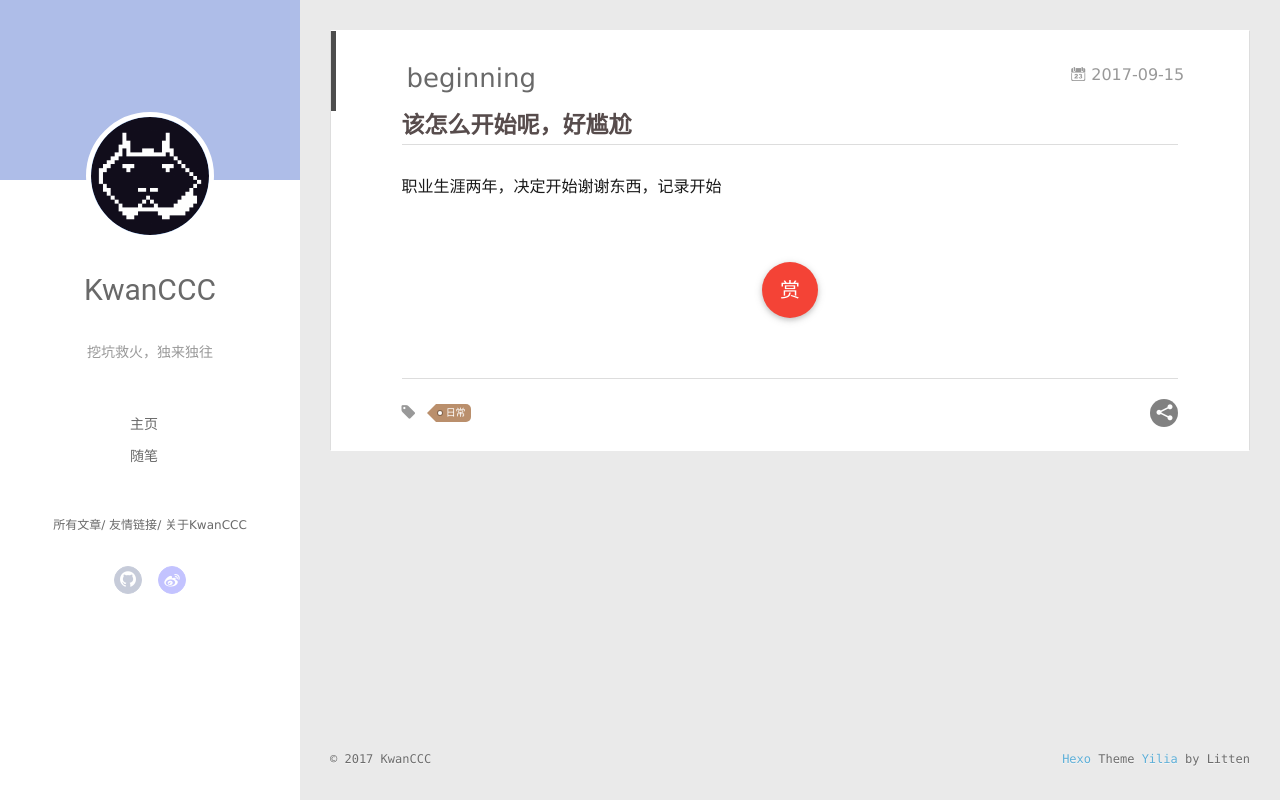
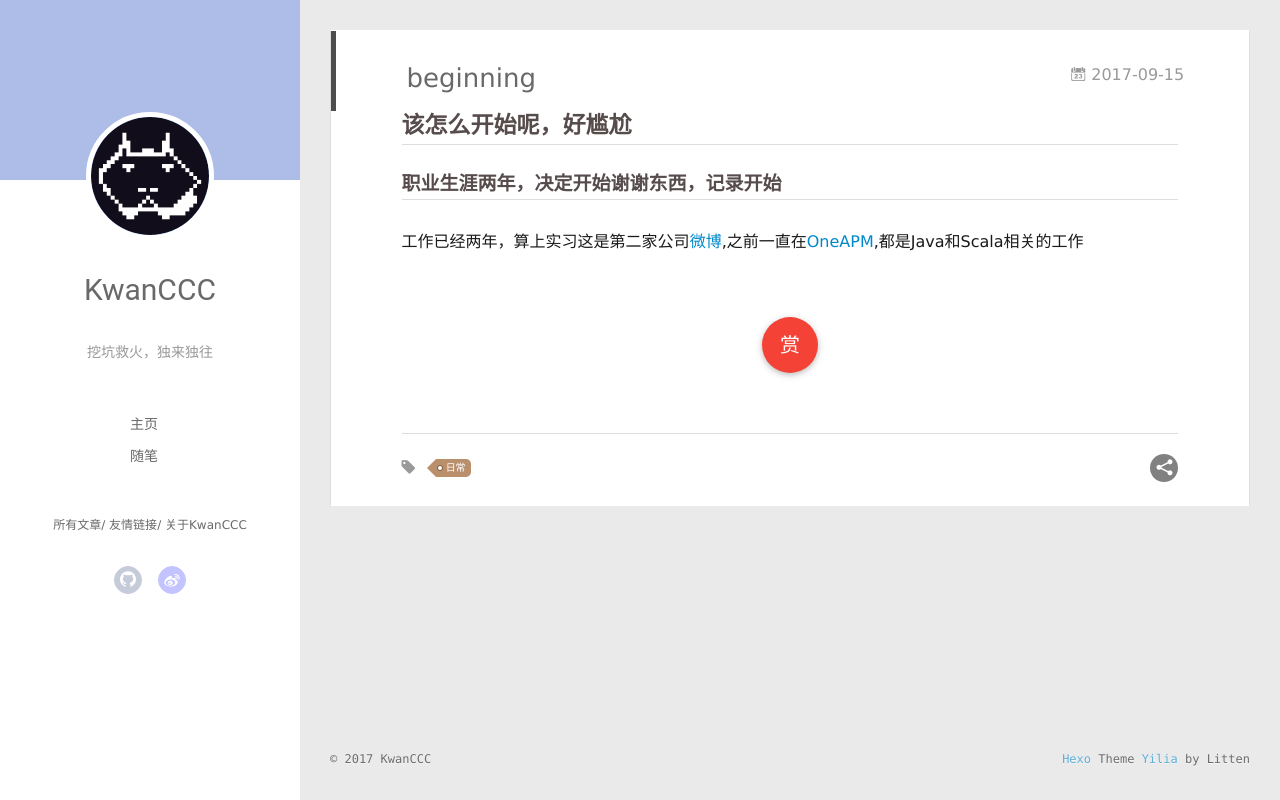
Before and after one commit to kwanCCC/blog, a plain HTML site: page 2017/09/15/beginning/index.html in a window 1280 px wide. Drawn offline with Linux system fonts and the light colour scheme.

Commit message:
Site updated: 2017-09-15 15:38:38

```diff
--- a/2017/09/15/beginning/index.html
+++ b/2017/09/15/beginning/index.html
@@ -8,18 +8,18 @@
   <link rel="dns-prefetch" href="http://kwanccc.me">
   <title>beginning | KwanCCC的博客</title>
   <meta name="viewport" content="width=device-width, initial-scale=1, maximum-scale=1">
-  <meta name="description" content="该怎么开始呢，好尴尬职业生涯两年，决定开始谢谢东西，记录开始">
+  <meta name="description" content="该怎么开始呢，好尴尬职业生涯两年，决定开始谢谢东西，记录开始工作已经两年，算上实习这是第二家公司微博,之前一直在OneAPM,都是Java和Scala相关的工作">
 <meta name="keywords" content="日常">
 <meta property="og:type" content="article">
 <meta property="og:title" content="beginning">
 <meta property="og:url" content="http://kwanccc.me/2017/09/15/beginning/index.html">
 <meta property="og:site_name" content="KwanCCC的博客">
-<meta property="og:description" content="该怎么开始呢，好尴尬职业生涯两年，决定开始谢谢东西，记录开始">
+<meta property="og:description" content="该怎么开始呢，好尴尬职业生涯两年，决定开始谢谢东西，记录开始工作已经两年，算上实习这是第二家公司微博,之前一直在OneAPM,都是Java和Scala相关的工作">
 <meta property="og:locale" content="zh-cn">
-<meta property="og:updated_time" content="2017-09-15T06:50:17.000Z">
+<meta property="og:updated_time" content="2017-09-15T07:31:17.000Z">
 <meta name="twitter:card" content="summary">
 <meta name="twitter:title" content="beginning">
-<meta name="twitter:description" content="该怎么开始呢，好尴尬职业生涯两年，决定开始谢谢东西，记录开始">
+<meta name="twitter:description" content="该怎么开始呢，好尴尬职业生涯两年，决定开始谢谢东西，记录开始工作已经两年，算上实习这是第二家公司微博,之前一直在OneAPM,都是Java和Scala相关的工作">
 
     <link rel="alternative" href="/atom.xml" title="KwanCCC的博客" type="application/atom+xml">
 
@@ -171,7 +171,7 @@
 
     <div class="article-entry" itemprop="articleBody">
 
-        <h2 id="该怎么开始呢，好尴尬"><a href="#该怎么开始呢，好尴尬" class="headerlink" title="该怎么开始呢，好尴尬"></a>该怎么开始呢，好尴尬</h2><p>职业生涯两年，决定开始谢谢东西，记录开始</p>
+        <h2 id="该怎么开始呢，好尴尬"><a href="#该怎么开始呢，好尴尬" class="headerlink" title="该怎么开始呢，好尴尬"></a>该怎么开始呢，好尴尬</h2><h3 id="职业生涯两年，决定开始谢谢东西，记录开始"><a href="#职业生涯两年，决定开始谢谢东西，记录开始" class="headerlink" title="职业生涯两年，决定开始谢谢东西，记录开始"></a>职业生涯两年，决定开始谢谢东西，记录开始</h3><p>工作已经两年，算上实习这是第二家公司<a href="http://weibo.com/" target="_blank" rel="external">微博</a>,之前一直在<a href="http://oneapm.com" target="_blank" rel="external">OneAPM</a>,都是Java和Scala相关的工作</p>
 
 
 
```
Also changed, not shown: index.html (+1 -1 lines), assets/public/Sina_Weibo.svg.png (added), assets/public/oneapm.png (added).
